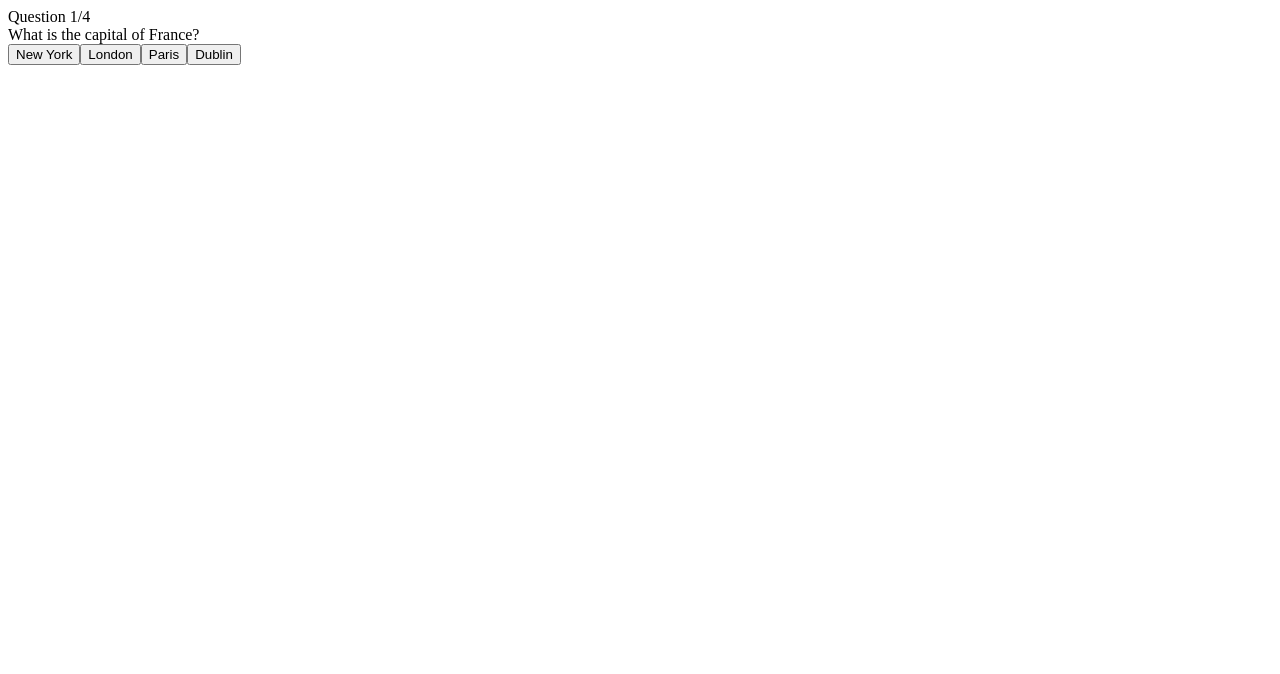
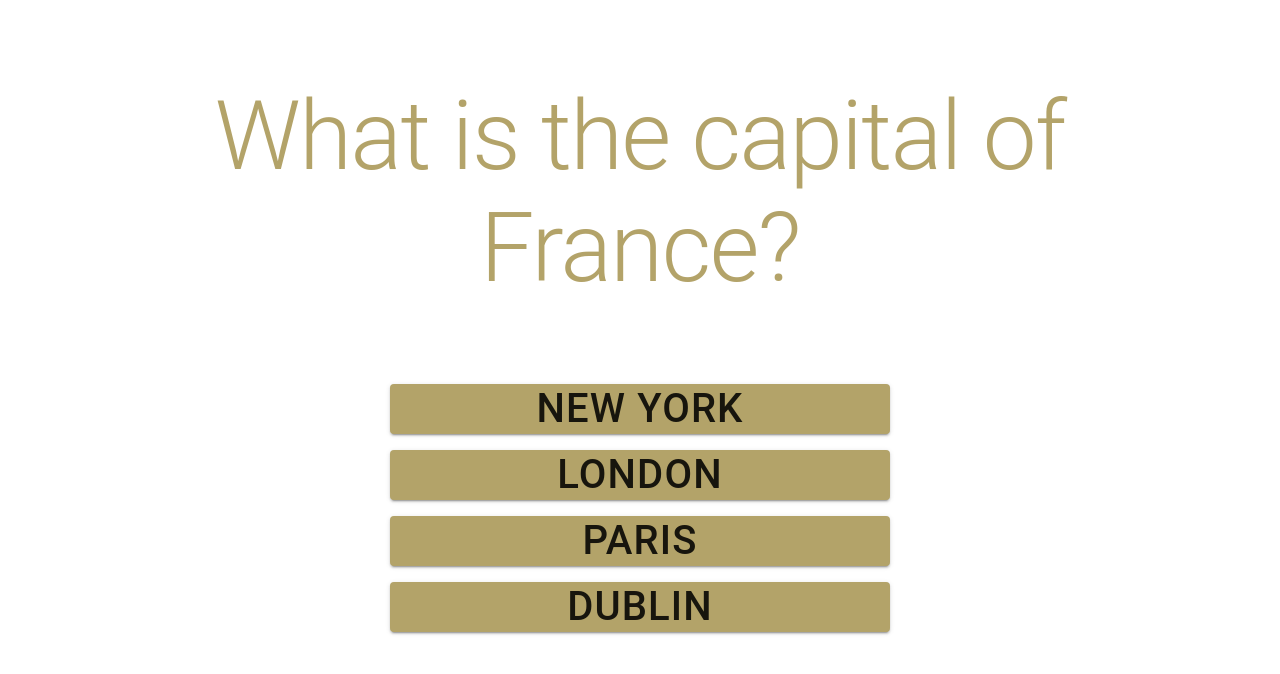
Before and after one commit to priunnagru/JID1353-fluorospectroscopy-lab, a React (Create React App) app in the folder Fluorospectroscopy-App/: page /tutorial in a window 1280 px wide. Shown: the top 674 px of the page. Built offline with nearby package versions, Linux system fonts and the light colour scheme.

Commit message:
better looking quiz

```diff
--- a/Fluorospectroscopy-App/src/screens/Tutorial.js
+++ b/Fluorospectroscopy-App/src/screens/Tutorial.js
@@ -1,4 +1,6 @@
-import { Button, Typography, Box } from '@mui/material';
+import { Button, Typography, Box, Radio, FormControl, FormLabel, RadioGroup, FormControlLabel } from '@mui/material';
+import FormHelperText from '@mui/material/FormHelperText';
+import { fontSize } from '@mui/system';
 import React, { useState } from 'react';
 
 
@@ -44,44 +46,32 @@ const Tutorial = () => {
 	];
 
 	const [currentQuestion, setCurrentQuestion] = useState(0);
-	const [showScore, setShowScore] = useState(false);
-	const [score, setScore] = useState(0);
 
 	const handleAnswerOptionClick = (isCorrect) => {
 		if (isCorrect) {
-			setScore(score + 1);
-		}
-
       const nextQuestion = currentQuestion + 1;
       if (nextQuestion < questions.length) {
         setCurrentQuestion(nextQuestion);
-		} else {
-			setShowScore(true);
+      }
 		}
 	};
 
   return (
-		<div className='app'>
-			{/* HINT: replace "false" with logic to display the
-      score when the user has answered all the questions */}
-			{false ? (
-				<div className='score-section'>You scored 1 out of {questions.length}</div>
-			) : (
     <>
-					<div className='question-section'>
-						<div className='question-count'>
-							<span>Question 1</span>/{questions.length}
-						</div>
-						<div className='question-text'>{questions[currentQuestion].questionText}</div>
-					</div>
-					<div className='answer-section'>
+      <Box display="flex" justifyContent="center" m={10} >
+        <Typography variant="h1" align="center" color="primary" >
+        {questions[currentQuestion].questionText}
+        </Typography>
+      </Box>
+
       {questions[currentQuestion].answerOptions.map((answerOption) => (
-							<button onClick={() => handleAnswerOptionClick(answerOption.isCorrect)}>{answerOption.answerText}</button>
+        <Box display="flex" justifyContent="center" m={2}>
+          <Button variant="contained" style={{maxWidth: '500px', maxHeight: '50px', minWidth: '500px', minHeight: '50px', fontSize: '40px'}} onClick={() => handleAnswerOptionClick(answerOption.isCorrect)}>
+            {answerOption.answerText}
+          </Button>
+        </Box>
 			))}
-					</div>
     </>
-			)}
-		</div>
 	);
 }
 
```
Lines whose indentation alone changed are shown as unchanged.
